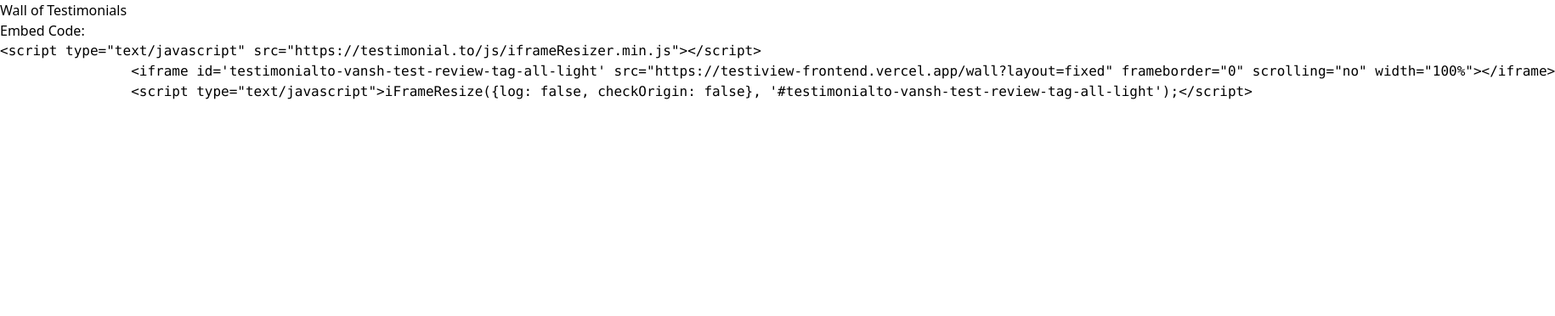
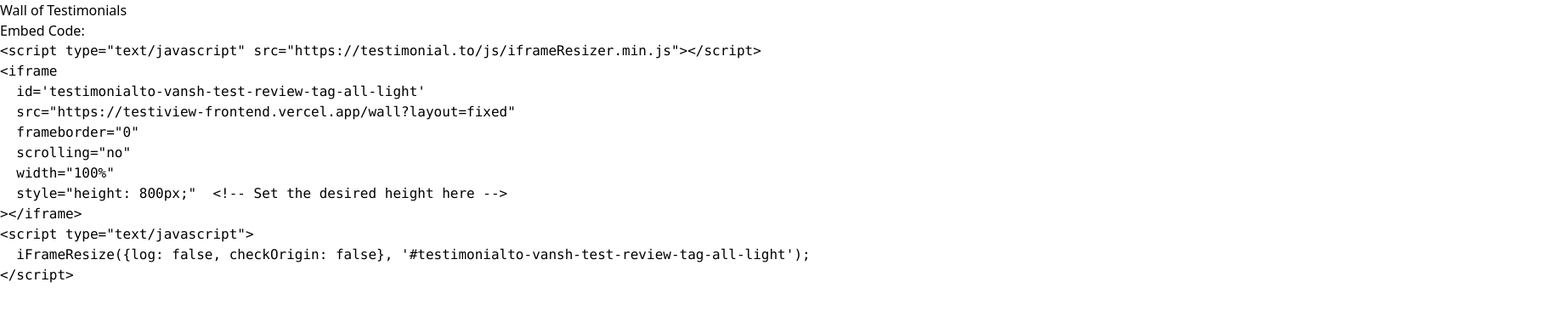
Before and after one commit to Vansh98789/testiview_to_deploy, a React (Vite) app in the folder frontend/: page /wall in a window 1280 px wide. Shown: the top 372 px of the page at 85% size, 1830 px wide, since content can reach past the window. Built offline with nearby package versions, Linux system fonts and the light colour scheme.

Commit message:
Update wall.jsx

```diff
--- a/frontend/src/routes/wall.jsx
+++ b/frontend/src/routes/wall.jsx
@@ -76,8 +76,18 @@
 `;
       case "fixed":
         return `<script type="text/javascript" src="https://testimonial.to/js/iframeResizer.min.js"></script>
-                <iframe id='testimonialto-vansh-test-review-tag-all-light' src="https://testiview-frontend.vercel.app/wall?layout=fixed" frameborder="0" scrolling="no" width="100%"></iframe>
-                <script type="text/javascript">iFrameResize({log: false, checkOrigin: false}, '#testimonialto-vansh-test-review-tag-all-light');</script>`;
+<iframe
+  id='testimonialto-vansh-test-review-tag-all-light'
+  src="https://testiview-frontend.vercel.app/wall?layout=fixed"
+  frameborder="0"
+  scrolling="no"
+  width="100%"
+  style="height: 800px;"  <!-- Set the desired height here -->
+></iframe>
+<script type="text/javascript">
+  iFrameResize({log: false, checkOrigin: false}, '#testimonialto-vansh-test-review-tag-all-light');
+</script>
+`;
       case "carousel":
         return `<script type="text/javascript" src="https://testimonial.to/js/iframeResizer.min.js"></script>
                 <iframe id='testimonialto-carousel-vansh-test-review-tag-all-light' src="https://testiview-frontend.vercel.app/wall?layout=carousel" frameborder="0" scrolling="no" width="100%"></iframe>
```
